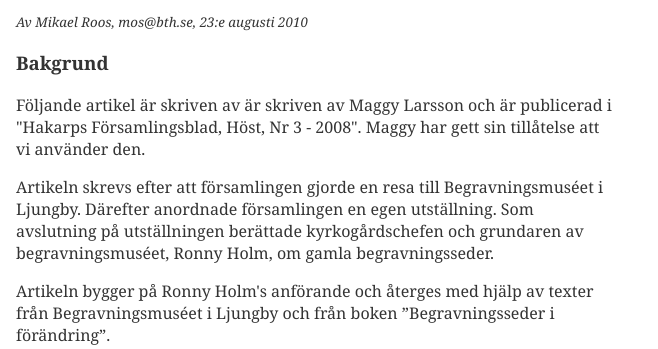
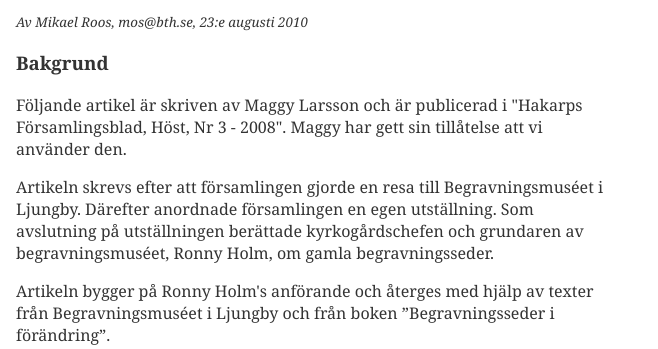
Before and after one commit to mosbth/htmlphp-v1, a PHP site: page /begravningsseder_och_bruk.php in a window 1280 px wide. Shown: the part 159-508 px from the top of the page, without its empty margins (0-658 px from the left). Run offline with PHP 8.4, Linux system fonts and the light colour scheme.

Commit message:
Spellchecking

```diff
--- a/begravningsseder_och_bruk.php
+++ b/begravningsseder_och_bruk.php
@@ -18,7 +18,7 @@ include("header_begravning.php");
 				augusti 2010</time></p>
 
 				<h3>Bakgrund</h3>
-				<p class="background">Följande artikel är skriven av är skriven av Maggy Larsson och är publicerad i
+				<p class="background">Följande artikel är skriven av Maggy Larsson och är publicerad i
 				"Hakarps Församlingsblad, Höst, Nr 3 - 2008". Maggy har gett sin tillåtelse att vi använder den.
 
 				<p>Artikeln skrevs efter att församlingen gjorde en resa till Begravningsmuséet i Ljungby. Därefter
@@ -96,6 +96,8 @@ klockslaget då döden inträffade.
 blomman i en dödsannons
 och idag har vi många symboler att välja bland, mer än 250 stycken. Valet av symbol motiveras oftast
 av att det ska passa in på den döda.
+
+<h2>Klädsel</h2>
 <p>Det ansågs allmänt att de anhöriga skulle sörja den döde ett år. Under den tiden skulle festliga
 tillställningar undvikas. Den sörjande borde också bära en särskild klädedräkt för att utåt visa sin
 sorg. Svart är av traditionen sorgens färg och den svarta sorgdräkten blev vanlig i slutet
```
